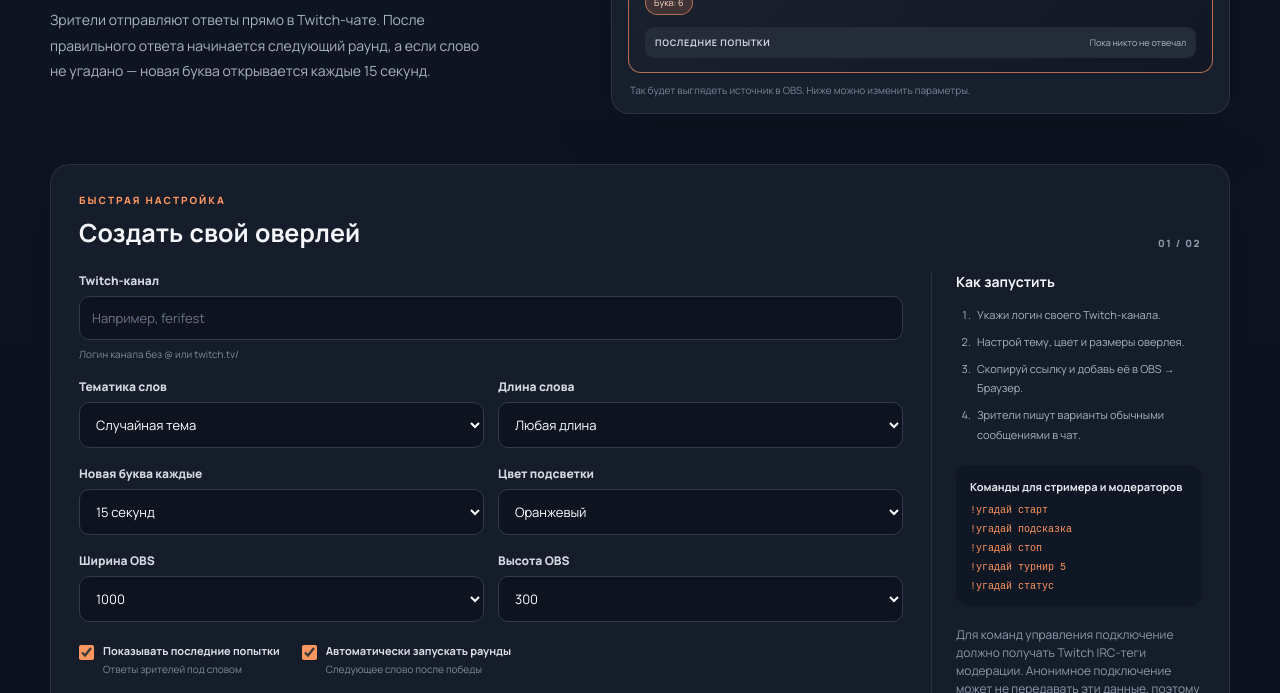
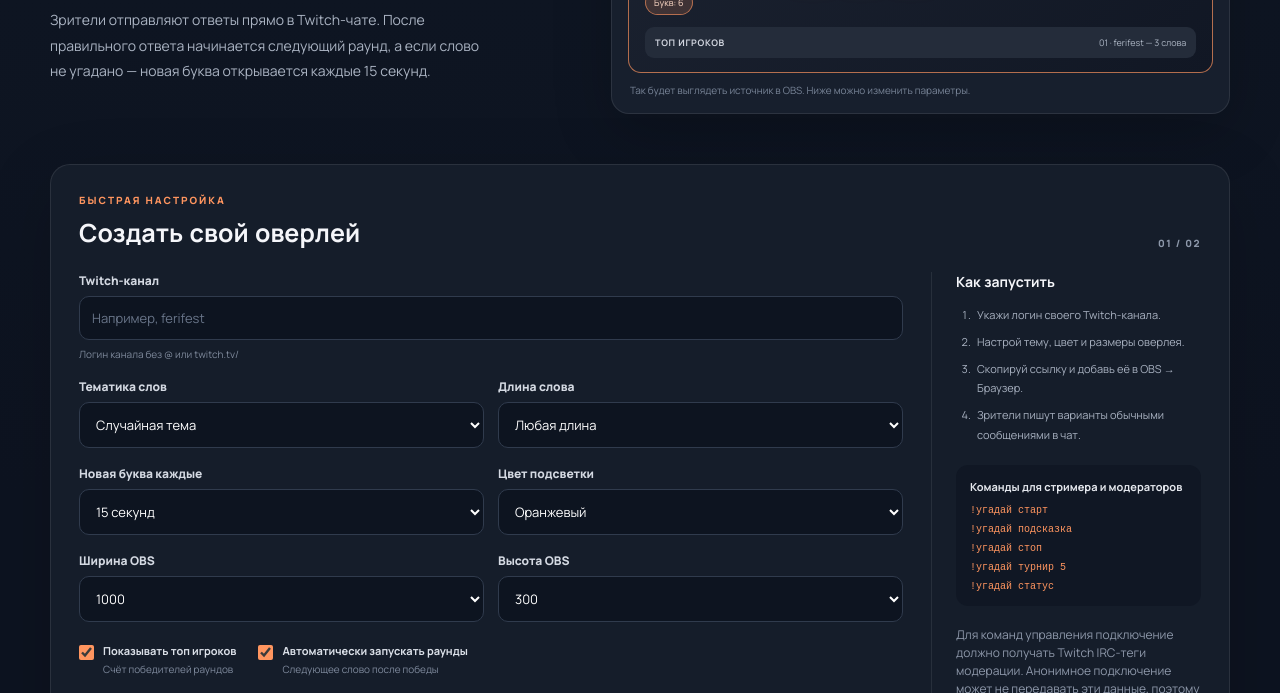
Before and after one commit to ferifest/word-guess-obs, a website: page public/setup.html in a window 1280 px wide. Shown: the part 307-1000 px from the top of the page. Drawn offline with Linux system fonts and the light colour scheme.

Commit message:
Update setup preview and option to show leaderboard

```diff
--- a/public/setup.html
+++ b/public/setup.html
@@ -3,7 +3,7 @@
 <body class="setup-body"><main class="setup-wrap">
 <header class="setup-header"><div class="setup-logo"><span class="brand-dot"></span> WORD GUESS</div><span class="setup-tag">TWITCH × OBS · БЕЗ УСТАНОВКИ</span></header>
 <section class="hero"><div class="hero-copy"><div class="eyebrow">ИНТЕРАКТИВНАЯ ИГРА ДЛЯ СТРИМА</div><h1>Пусть чат<br><em>угадывает слова.</em></h1><p>Зрители отправляют ответы прямо в Twitch-чате. После правильного ответа начинается следующий раунд, а если слово не угадано — новая буква открывается каждые 15 секунд.</p></div>
-<div class="preview-card"><div class="preview-caption"><span>ПРЕДПРОСМОТР ОВЕРЛЕЯ</span><span class="preview-live">● LIVE PREVIEW</span></div><div class="preview-frame"><div class="preview-brand">● WORD GUESS <small>РАУНД 08</small></div><div class="preview-cat"><span>ПЕРСОНАЖИ</span><b>НОВАЯ БУКВА ЧЕРЕЗ 12 СЕК.</b></div><div class="preview-tiles"><i>•</i><i>•</i><i>•</i><strong>А</strong><strong>Ч</strong><strong>У</strong></div><div class="preview-count">Букв: 6</div><div class="preview-attempt"><b>ПОСЛЕДНИЕ ПОПЫТКИ</b><span>Пока никто не отвечал</span></div></div><p class="preview-note">Так будет выглядеть источник в OBS. Ниже можно изменить параметры.</p></div></section>
+<div class="preview-card"><div class="preview-caption"><span>ПРЕДПРОСМОТР ОВЕРЛЕЯ</span><span class="preview-live">● LIVE PREVIEW</span></div><div class="preview-frame"><div class="preview-brand">● WORD GUESS <small>РАУНД 08</small></div><div class="preview-cat"><span>ПЕРСОНАЖИ</span><b>НОВАЯ БУКВА ЧЕРЕЗ 12 СЕК.</b></div><div class="preview-tiles"><i>•</i><i>•</i><i>•</i><strong>А</strong><strong>Ч</strong><strong>У</strong></div><div class="preview-count">Букв: 6</div><div class="preview-attempt"><b>ТОП ИГРОКОВ</b><span>01 · ferifest — 3 слова</span></div></div><p class="preview-note">Так будет выглядеть источник в OBS. Ниже можно изменить параметры.</p></div></section>
 <section class="builder"><div class="builder-heading"><div><div class="eyebrow">БЫСТРАЯ НАСТРОЙКА</div><h2>Создать свой оверлей</h2></div><span class="step">01 / 02</span></div>
 <div class="builder-grid"><div class="builder-main">
 <div class="field"><label for="channel">Twitch-канал</label><input id="channel" placeholder="Например, ferifest" autocomplete="off"><small>Логин канала без @ или twitch.tv/</small></div>
@@ -14,7 +14,7 @@
 <div class="field"><label for="accent">Цвет подсветки</label><select id="accent"><option value="#ff955f">Оранжевый</option><option value="#65a9ff">Синий</option><option value="#71d6a0">Зелёный</option><option value="#c28cff">Фиолетовый</option><option value="#f06b8b">Розовый</option><option value="#ffffff">Белый</option></select></div>
 <div class="field"><label for="overlayWidth">Ширина OBS</label><select id="overlayWidth"><option>800</option><option>900</option><option selected>1000</option><option>1100</option><option>1200</option></select></div>
 <div class="field"><label for="overlayHeight">Высота OBS</label><select id="overlayHeight"><option>220</option><option>260</option><option selected>300</option><option>340</option><option>400</option></select></div></div>
-<div class="extra-settings"><label class="toggle"><input id="showAttempts" type="checkbox" checked><span><b>Показывать последние попытки</b><small>Ответы зрителей под словом</small></span></label><label class="toggle"><input id="autoStart" type="checkbox" checked><span><b>Автоматически запускать раунды</b><small>Следующее слово после победы</small></span></label></div>
+<div class="extra-settings"><label class="toggle"><input id="showAttempts" type="checkbox" checked><span><b>Показывать топ игроков</b><small>Счёт победителей раундов</small></span></label><label class="toggle"><input id="autoStart" type="checkbox" checked><span><b>Автоматически запускать раунды</b><small>Следующее слово после победы</small></span></label></div>
 <div class="field"><label for="customWords">Свои слова (необязательно)</label><textarea id="customWords" rows="3" placeholder="По одному слову в строке: Майнкрафт&#10;Твич&#10;Компьютер"></textarea><small>Если добавишь свои слова, они будут использоваться вместе с выбранной темой.</small></div>
 <button id="create" class="create-button">Сгенерировать ссылку для OBS <span>→</span></button>
 <div id="result" class="result" hidden><b>Ссылка готова</b><p>Добавь в OBS источник «Браузер» и вставь эту ссылку:</p><div class="url-row"><input id="overlayUrl" readonly><button id="copy">Копировать</button></div><div class="obs-dimensions" id="dimensions"></div><p class="result-warning">Важно: каждый OBS-источник подключается к Twitch напрямую. Не закрывай вкладку источника во время игры.</p></div><div id="error" class="error" hidden></div>
```
